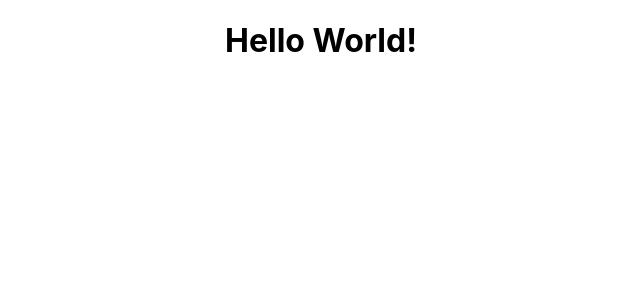
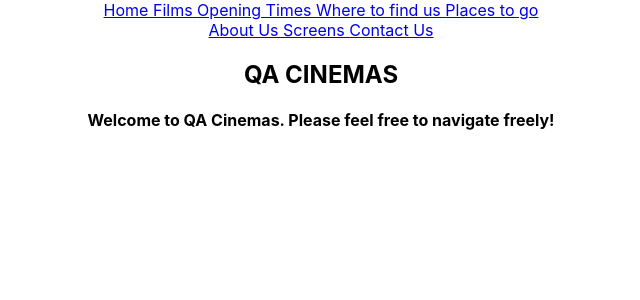
Before and after one commit to Omar-OAT/QA-Cinemas, a React (Create React App) app in the folder qa-cinemas-front-end/: page / in a window 1280 px wide. Shown: the top 300 px of the page, without its empty margins (319-959 px from the left). Built offline with nearby package versions, Linux system fonts and the light colour scheme.

Commit message:
uncompleted App.js

```diff
--- a/qa-cinemas-front-end/src/App.js
+++ b/qa-cinemas-front-end/src/App.js
@@ -1,9 +1,35 @@
+import NavBar from "./components/NavBar";
+
 import "./resources/App.css";
+
+import {BrowserRouter as Router, Route, Routes} from 'react-router-dom';
+import Home from "./components/Home";
+import Films from "./components/Films";
+import OpeningTimes from "./components/OpeningTimes";
+import WhereTo from "./components/WhereTo";
+import Places from "./components/Places";
+import AboutUs from "./components/AboutUs";
+import Screens from "./components/Screens";
+import ContactUs from "./components/ContactUs";
+import Footer from "./components/Footer";
 
 function App() {
   return (
     <div className="App">
-      <h1>Hello World!</h1>
+      <Router>
+        <NavBar/>
+        <Footer/>
+        <Routes>
+          <Route path = "/" element={<Home/>}/>
+          <Route path = "/films" element={<Films/>}/>
+          <Route path = "/openingtimes" element={<OpeningTimes/>}/>
+          <Route path = "/whereto" element={<WhereTo/>}/>
+          <Route path = "/places" element={<Places/>}/>
+          <Route path = "/aboutus" element={<AboutUs/>}/>
+          <Route path = "/screens" element={<Screens/>}/>
+          <Route path = "/contactus" element={<ContactUs/>}/>
+        </Routes>
+      </Router>
     </div>
   );
 }
```
